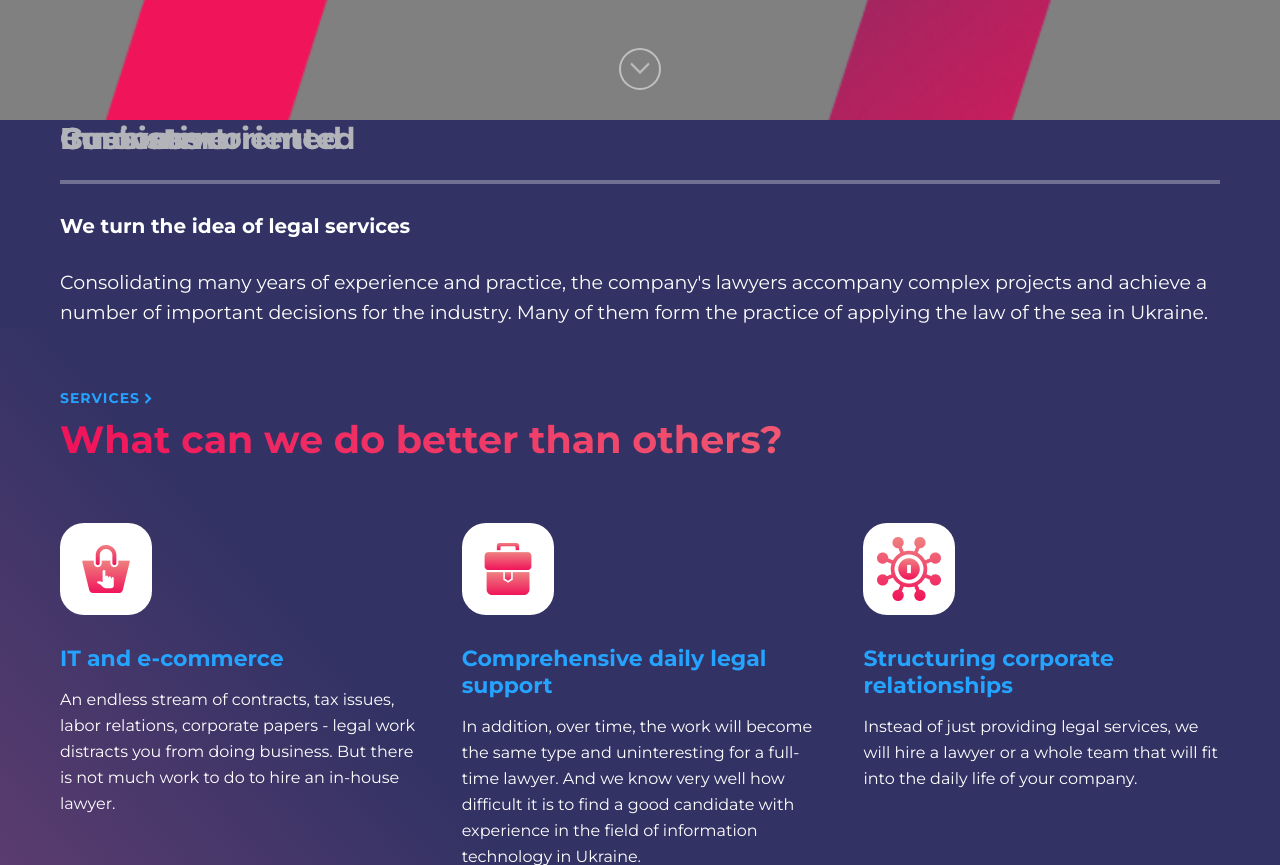
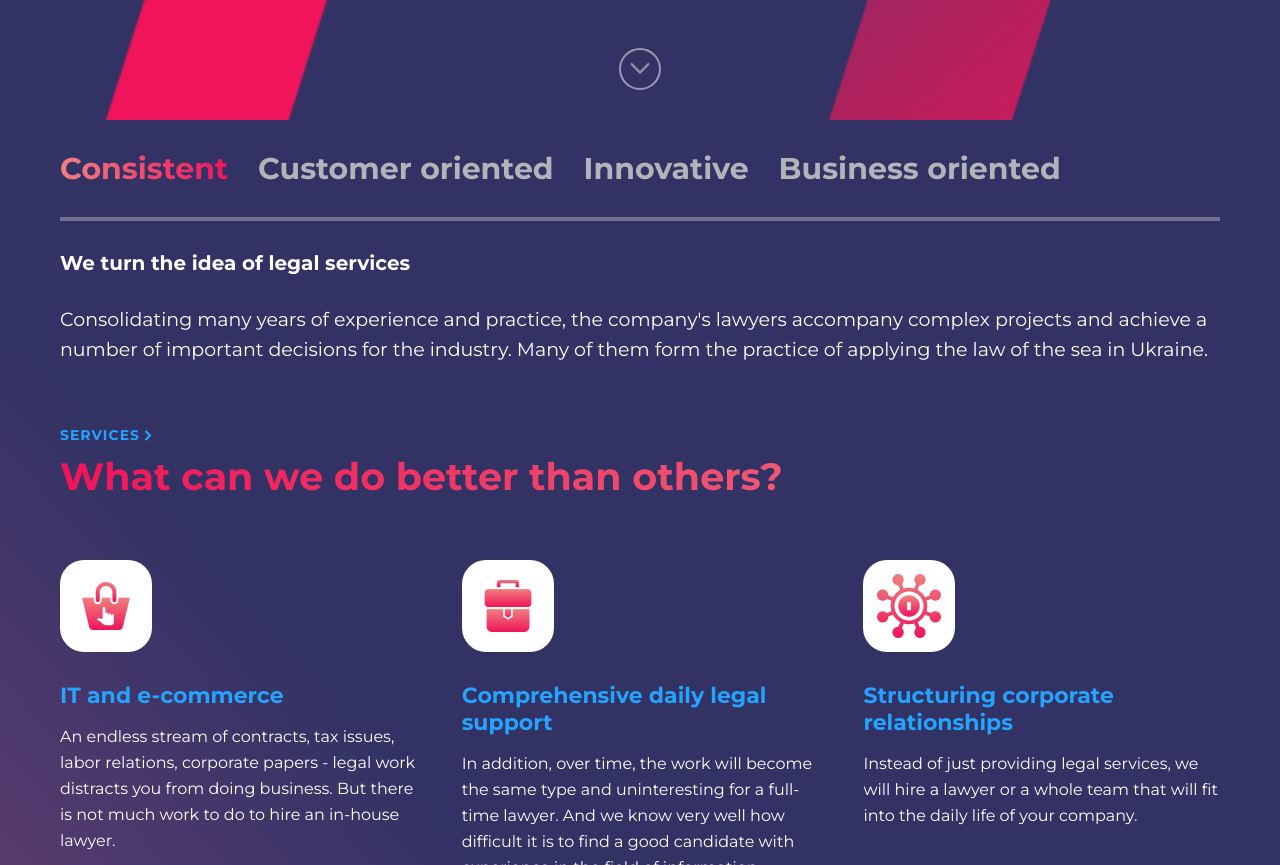
Before and after one commit to Igor-Yarik/Homework, a website: page index.html in a window 1280 px wide. Shown: the part 680-1545 px from the top of the page. Drawn offline with Linux system fonts and the light colour scheme.

Commit message:
add section experiance

```diff
--- a/index.html
+++ b/index.html
@@ -56,23 +56,25 @@
 
     </header>
 
-    <section class="test">
+    <section class="experiance">
         <div class="wrapper">
-        <div class="test__menu">
-            <a href="">Consistent</a>
-            <a href="">Customer oriented</a>
-            <a href="">Innovative</a>
-            <a href="">Business oriented</a>
-        </div>
-        <div class="test__block">
-            <div class="test__title">
-                <h2>We turn the idea of legal services</h2>
+            <div class="experiance__navigation">
+                <a class="experiance__link--active" href="">Consistent</a>
+                <a class="experiance__link" href="">Customer oriented</a>
+                <a class="experiance__link" href="">Innovative</a>
+                <a class="experiance__link" href="">Business oriented</a>
             </div>
-            <div class="test__text">
-                <p>Consolidating many years of experience and practice, the company's lawyers accompany complex projects and achieve a number of important decisions for the industry. Many of them form the practice of applying the law of the sea in Ukraine.</p>
+            <div class="experiance__items">
+                <div class="experiance__item">
+                    <h2 class="title">We turn the idea of legal services</h2>
+                </div>
+                <div class="item__text">
+                    <p>Consolidating many years of experience and practice, the company's lawyers accompany complex
+                        projects and achieve a number of important decisions for the industry. Many of them form the
+                        practice of applying the law of the sea in Ukraine.</p>
+                </div>
             </div>
         </div>
-    </div>
     </section>
 
     <main>
--- a/scss/_text.scss
+++ b/scss/_text.scss
@@ -30,3 +30,9 @@
     line-height: 22px;
     color: #B3B3BA;
 }
+
+.experiance .item__text {
+    font-size: 19px;
+    line-height: 30px;
+    color: #FFFFFF;
+}
--- a/scss/_titles.scss
+++ b/scss/_titles.scss
@@ -81,3 +81,11 @@
         margin-bottom: 60px;
     }
 }
+
+.experiance .title {
+    font-weight: 700;
+    font-size: 20px;
+    line-height: 24px;
+    color: #FFFFFF;
+    margin-bottom: 30px;
+}
--- /dev/null
+++ b/scss/sections/_experiance.scss
@@ -0,0 +1,43 @@
+.experiance {
+    overflow: hidden ;
+    background-color: #323264;
+
+    &__navigation {
+        display: flex;
+        width: 1928px;
+        margin-top: 30px;
+        margin-bottom: 30px;
+
+        & a {
+            font-weight: 700;
+            font-size: 30px;
+            line-height: 37px;
+            color: #B3B3BA;
+            margin-right: 30px;
+        }
+
+        & a:last-child {
+            margin-right: 0;
+        }
+    }
+
+    &__link {
+
+        &--active {
+            background: linear-gradient(90.13deg, #EF8080 0.84%, #F0145A 99.96%);
+            -webkit-background-clip: text;
+            -webkit-text-fill-color: transparent;
+            background-clip: text;
+            text-fill-color: transparent;
+        }
+
+        &:hover {
+            color: #F0145A;
+        }
+    }
+
+    &__items {
+        border-top: 4px solid rgba(255, 255, 255, 0.3);
+        padding-top: 30px;
+    }
+}
--- a/scss/sections/_header.scss
+++ b/scss/sections/_header.scss
@@ -1,24 +1,19 @@
 .header {
     position: relative;
-    background: linear-gradient(228.57deg, #323264 11.93%, #323264 57.17%, #643E72 87.46%);
+    /* background: linear-gradient(228.57deg, #323264 11.93%, #323264 57.17%, #643E72 87.46%); */
 
     & .wrapper {
         max-width: calc(100% - 30px);
     }
-
-
 }
 
 
 .header {
     background: url(/images/header/symbol.png);
-    background-color: grey;
+    background-color: #323264;
     background-position: center;
     background-repeat: no-repeat;
     background-size: cover;
-
-
-
 }
 
 .header_test {
@@ -33,8 +28,6 @@
     height: 45px;
     padding: 10px 15px;
     background-color: rgba(245, 245, 250, 0.2);
-
-
 }
 
 
@@ -74,7 +67,6 @@
     background-color: rgba(245, 245, 250, .3);
     border-radius: 8px;
     color: #F0145A;
-
 }
 
 .header__item {
@@ -85,8 +77,6 @@
     align-items: center;
     padding-top: 45px;
     padding-bottom: 30px;
-
-
 }
 
 
@@ -97,18 +87,12 @@
     padding-bottom: 10px;
     width: 100%;
     align-items: center;
-
 }
 
-
-
 .nav__item {
-display: flex;
-align-items: center;
-
-
+    display: flex;
+    align-items: center;
 }
-
 
 .nav__item p {
     display: flex;
@@ -118,15 +102,12 @@ align-items: center;
     font-size: 20px;
     line-height: 24px;
     color: #FFFFFF;
-
 }
 
 
 .header__title {
     position: relative;
     top: -15px;
-
-
 }
 
 .header__title h1 {
@@ -141,16 +122,12 @@ align-items: center;
 }
 
 .header__btn {
-
     position: relative;
     width: 42px;
     height: 42px;
     border: 2px solid #FFFFFF;
     opacity: .5;
     border-radius: 50%;
-
-
-
 }
 
 .header__btn:hover {
@@ -162,60 +139,8 @@ align-items: center;
     top: 50%;
     left: 50%;
     transform: translate(-50%, -50%);
-
-
 }
 
 .header__btn__item:hover {
     background-color: #F0145A;
 }
-
-
-
-/* ================   TEST   ===================== */
-
-.test {
-    background-color: #323264;
-}
-
-.test__menu {
-
-    position: relative;
-    padding-top: 30px;
-    padding-bottom: 30px;
-    border-bottom: 4px solid rgba(255, 255, 255, .3);
-}
-
-.test__menu a {
-    position: absolute;
-    top: 0;
-    right: 0;
-    bottom: 0;
-    left: 0;
-    font-weight: 700;
-    font-size: 30px;
-    line-height: 37px;
-    color: #B3B3BA;
-
-}
-
-.test__block {
-    margin-top: 30px;
-
-
-}
-
-.test__title h2 {
-    font-weight: 700;
-    font-size: 20px;
-    line-height: 24px;
-    color: #FFFFFF;
-    margin-bottom: 30px;
-}
-
-.test__text p {
-    font-weight: 400;
-    font-size: 19px;
-    line-height: 30px;
-    color: #FFFFFF;
-}
--- a/scss/styles.scss
+++ b/scss/styles.scss
@@ -5,6 +5,7 @@
 @import "./titles";
 @import "./text";
 @import "./sections/header";
+@import "./sections/experiance";
 @import "./sections/services";
 @import "./sections/team";
 @import "./sections/clients";
```
Also changed, not shown: css/styles.css.
